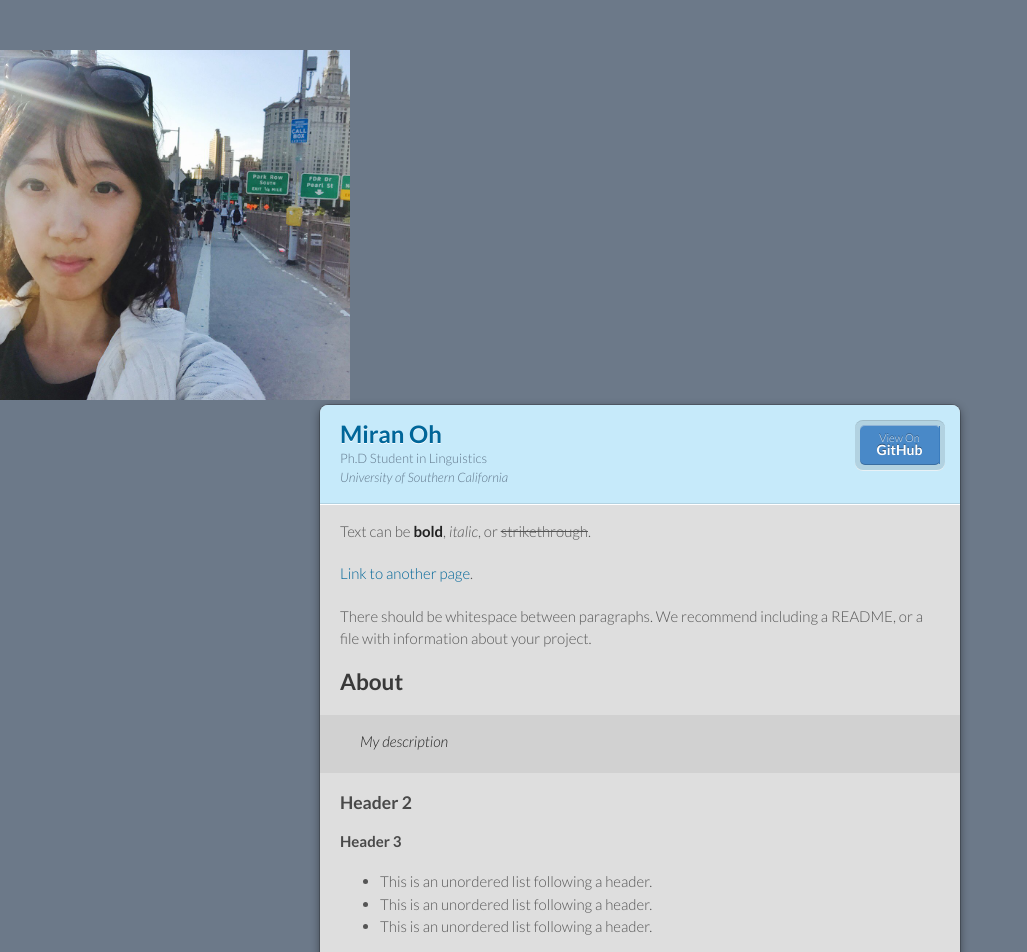
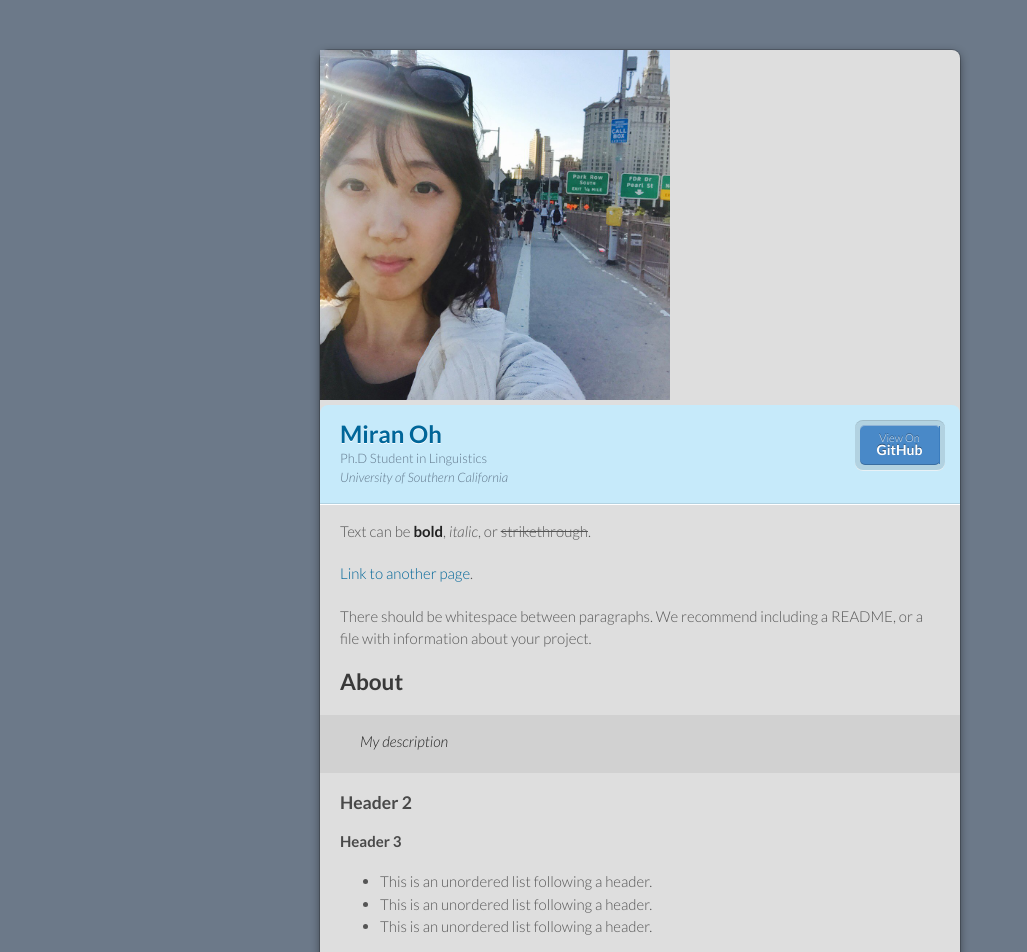
Before and after one commit to miranoh/miranoh.github.io, a Jekyll site: the page built from index.md, in a window 1280 px wide. Shown: the top 952 px of the page, without its empty margins (0-1027 px from the left). Built offline with Jekyll 4.4.1, drawn with Linux system fonts in a browser that asks for light colours.

Commit message:
Update default.html

```diff
--- a/_layouts/default.html
+++ b/_layouts/default.html
@@ -15,8 +15,8 @@
     <![endif]-->
   </head>
   <body>
-    <img src = "https://github.com/miranoh/miranoh.github.io/blob/master/miran.jpeg" alt = "miran" width = 350>
     <div class="wrapper">
+      <img src = "https://github.com/miranoh/miranoh.github.io/blob/master/miran.jpeg" alt = "miran" width = 350>
       <header {% unless site.description or site.github.project_tagline %} class="without-description" {% endunless %}>
         <h1>Miran Oh</h1>
         {% if site.description or site.github.project_tagline %}
```
